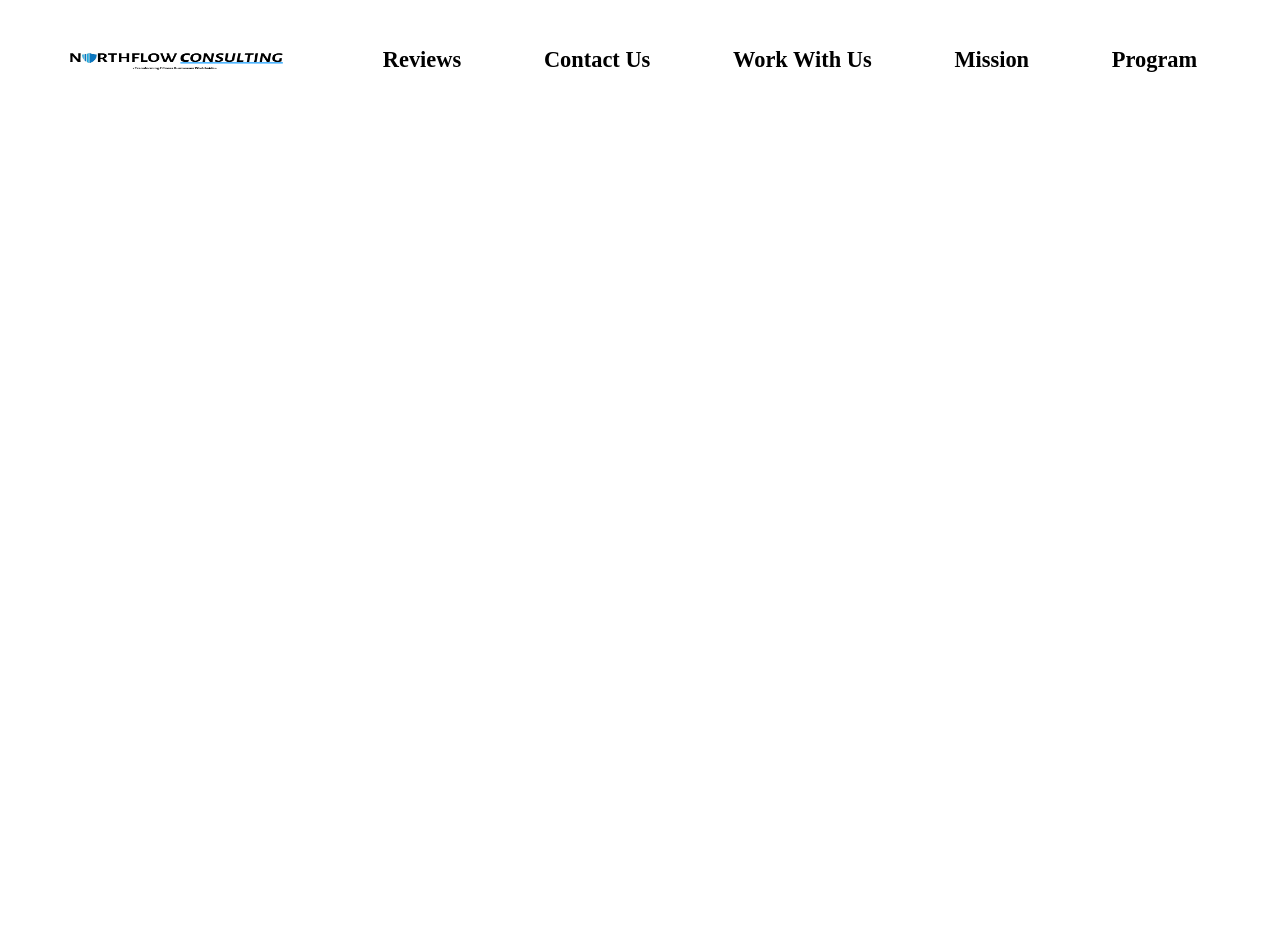
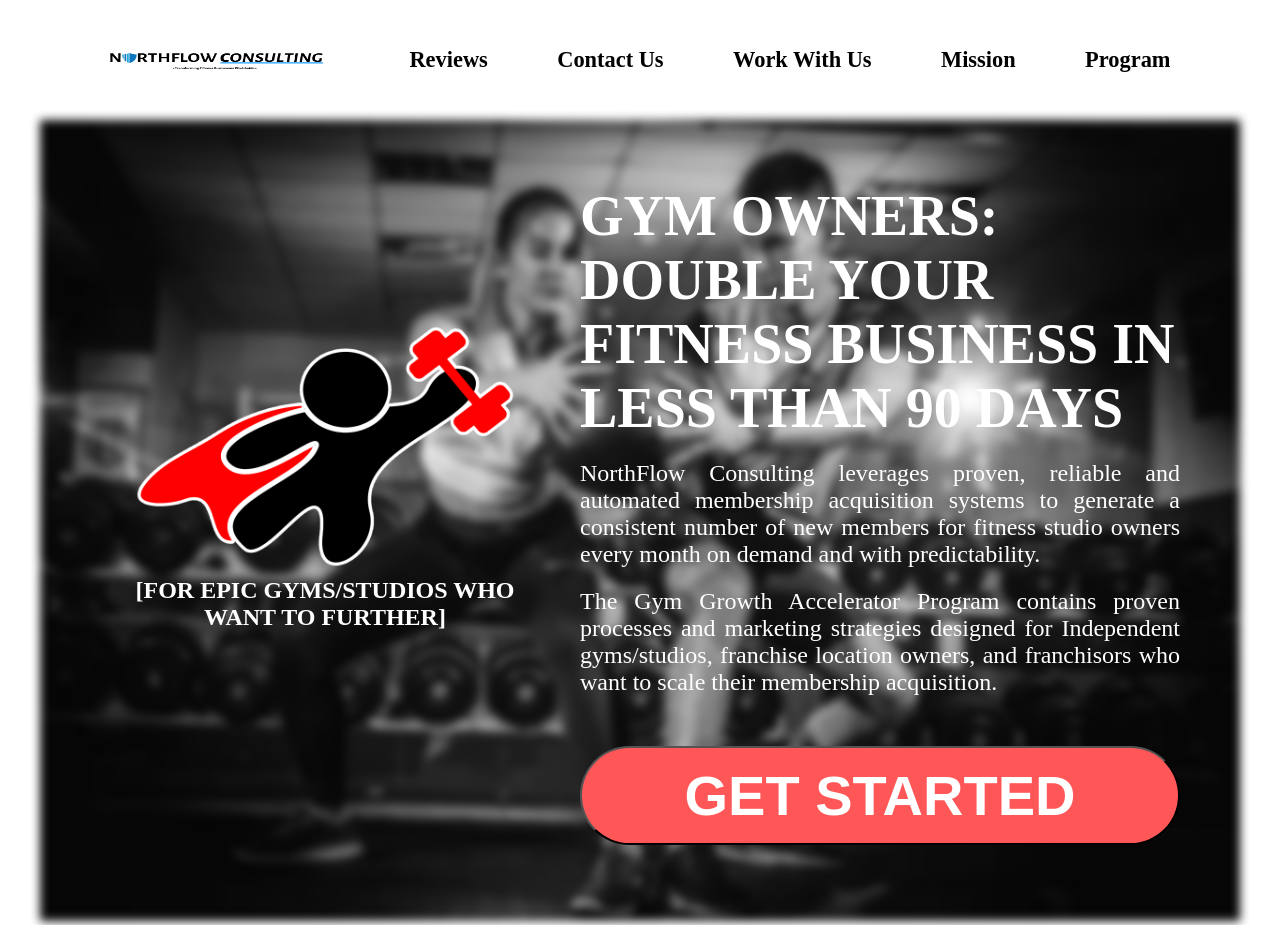
Before and after one commit to popecodes/northflow, a plain HTML site: page index.html in a window 1280 px wide. Before the commit the page ends 800 px from the top, so only its background shows below. Drawn offline with Linux system fonts and the light colour scheme.

Commit message:
NEW: Added and styled a hero section

```diff
--- a/css/styles.css
+++ b/css/styles.css
@@ -3,20 +3,27 @@
     margin: 0;
     padding: 0;
 }
+/*body{
+    background-color: bisque;
+}*/
+.max-size{
+    max-width: 1200px;
+    margin: auto;
+    background-color: white;
+}
 
+/*Nav Bar Section*/
 header{
     width: 100%;
     height: 120px;
     display: flex;
     justify-content: center;
-    align-items: center;
-
+    align-items: center;}
 
 .logo{
     width: 280px;
     height: 100px;
     margin: 0 10px;
-    transition: smooth;
     padding: 20px 0 20px 50px;
 }
 nav{
@@ -41,10 +48,74 @@ nav{
     color: #ff5757;
 
 }
-.nav-list li:hover {
+.nav-list li:hover, .logo:hover {
     transform: scaleX(1.1);
     transition: smooth;
 }
-.logo:hover {
-    transform:scaleX(1.1)
+
+
+/*Hero Section*/
+h1{
+    text-align: left;
+    font-size: 3.5rem;
+    margin-bottom: 20px;
 }
+.break{
+    display: block;
+}
+
+.hero-img-container{
+    position: relative;
+    display: inline-block;
+}
+.hero-image{
+    display: block;
+    width: 1200px;
+    filter: blur(5px) grayscale(100%);
+
+
+
+}
+.overlay-text{
+    color: hsl(0, 100%, 100%);
+    position: absolute;
+    top: 8%;
+    right: 5%;
+
+}
+.overlay-text p{
+    width: 600px;
+    font-size: 1.5em;
+    text-align: justify;
+    font-weight: 500;
+    margin-bottom: 20px;
+}
+.hero-button{
+    padding: 15px 0;
+    font-size: 3.5em;
+    border-radius: 70px;
+    width: 600px;
+    color: white;
+    background-color: #ff5757;
+    margin-top: 30px;
+    font-weight: bold;
+    transition: 0.3s smooth;
+}
+.hero-button:hover{
+    transform: scale(0.9);
+    cursor: pointer;
+}
+.overlay-img{
+    position: absolute;
+    top: 25%;
+    left: 5%;
+
+}
+.overlay-img img{
+    width: 450px;
+}
+.overlay-img h2{
+    color: white;
+    width:450px;
+    text-align: center;
+}
--- a/index.html
+++ b/index.html
@@ -7,6 +7,7 @@
     <link rel="stylesheet" href="css/styles.css">
 </head>
 <body>
+    <div class="max-size">
         <header>
             <a href="index.html"><img src="assets/NORTHFLOW-CONSULTING-_1_.png" alt="Northflow Consulting Logo" class="logo"></a>
             <nav>
@@ -19,8 +20,34 @@
                 </ul>
             </nav>
         </header>
-    <main>
+        <section id="hero">
+            <div class="hero-img-container">
+                <img class="hero-image" src="assets/man-5886576_640.webp" alt="man and woman working out" loading="lazy">
+                <div class="overlay-text">
+                    <h1>
+                            <span class="break">GYM OWNERS:</span>
+                        <span class="break">DOUBLE YOUR</span> <span class="break"></span>FITNESS BUSINESS IN</span> <span class="break">LESS THAN 90 DAYS</span>
+                    </h1>
+                    <p>
+                        NorthFlow Consulting leverages proven, reliable and automated membership acquisition systems to generate a consistent
+                        number of new members for fitness studio owners every month on demand and with predictability.
+                    </p>
+                    <p>
+                        The Gym Growth Accelerator Program contains proven processes and marketing strategies designed for Independent
+                        gyms/studios, franchise location owners, and franchisors who want to scale their membership acquisition.
+                    </p>
+                    <a href="#"><button class="hero-button">GET STARTED</button></a>
+                </div>
+                <div class="overlay-img">
+                    <img src="assets/egs.png" alt="gym mascot flying" loading="lazy">
+                    <h2>[FOR EPIC GYMS/STUDIOS WHO WANT TO
+                    FURTHER]</h2>
+                </div>
 
-    </main>
+            </div>
+
+        </section>
+
+    </div>
 </body>
 </html>
```
Also changed, not shown: assets/Hero Section.png (added), assets/man-5886576_640.webp (added). Lines whose indentation alone changed are shown as unchanged.
